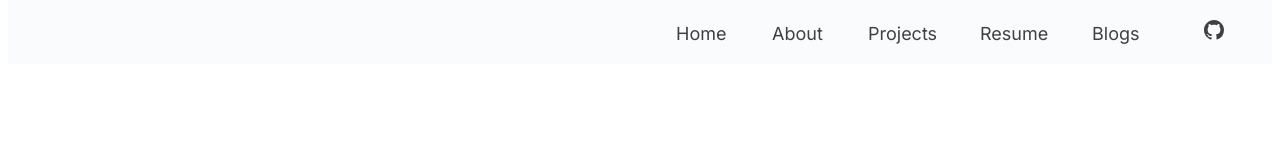
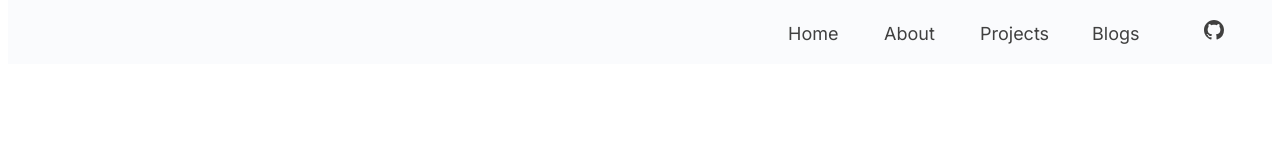
Before and after one commit to abhishekp6/portfolio, a Next.js app: page / in a window 1280 px wide. Shown: the top 160 px of the page. Built offline with nearby package versions, Linux system fonts and the light colour scheme.

Commit message:
Remove resume section from navbar

```diff
--- a/app/Components/Navbar.tsx
+++ b/app/Components/Navbar.tsx
@@ -5,7 +5,6 @@ const Navbar = () => {
         <div className="h-16 mx-2 px-2 bg-slate-50 flex flex-shrink flex-row-reverse pt-5 pr-9 text-lg opacity-75 sticky top-0">
             <div className="w-8 cursor-pointer"><Link href="https://github.com/abhishekp6" target="_blank"><svg viewBox="0 0 16 16" className="w-5 h-5" fill="currentColor" aria-hidden="true"><path d="M8 0C3.58 0 0 3.58 0 8c0 3.54 2.29 6.53 5.47 7.59.4.07.55-.17.55-.38 0-.19-.01-.82-.01-1.49-2.01.37-2.53-.49-2.69-.94-.09-.23-.48-.94-.82-1.13-.28-.15-.68-.52-.01-.53.63-.01 1.08.58 1.23.82.72 1.21 1.87.87 2.33.66.07-.52.28-.87.51-1.07-1.78-.2-3.64-.89-3.64-3.95 0-.87.31-1.59.82-2.15-.08-.2-.36-1.02.08-2.12 0 0 .67-.21 2.2.82.64-.18 1.32-.27 2-.27.68 0 1.36.09 2 .27 1.53-1.04 2.2-.82 2.2-.82.44 1.1.16 1.92.08 2.12.51.56.82 1.27.82 2.15 0 3.07-1.87 3.75-3.65 3.95.29.25.54.73.54 1.48 0 1.07-.01 1.93-.01 2.2 0 .21.15.46.55.38A8.013 8.013 0 0016 8c0-4.42-3.58-8-8-8z"></path></svg></Link></div>
             <div className="w-28 cursor-pointer"><Link href="https://medium.com/@abhishekp6" target="_blank">Blogs</Link></div>
-            <div className="w-28 cursor-pointer">Resume</div>
             <div className="w-28 cursor-pointer"><Link href="#projects">Projects</Link></div>
             <div className="w-24 cursor-pointer"><Link href="#about">About</Link></div>
             <div className="w-24 cursor-pointer"><Link href="#header">Home</Link></div>
```
